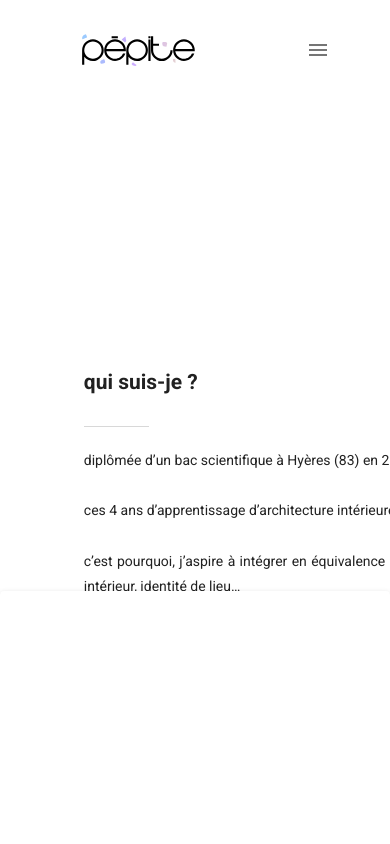
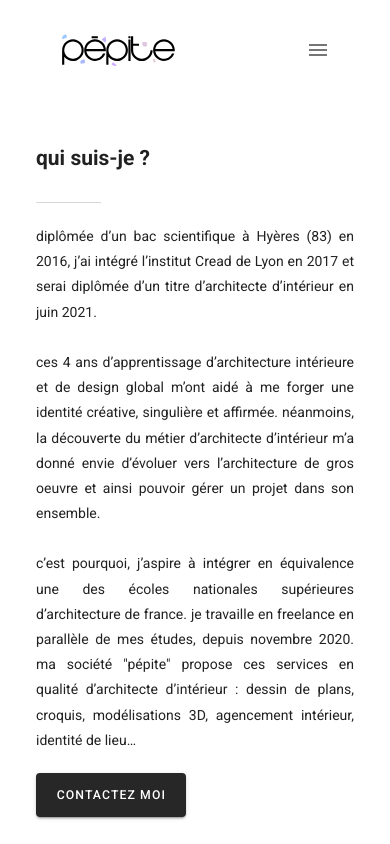
Before and after one commit to Melvinvmegen/studio-pepite, a Nuxt app: page /about in a window 390 px wide. Shown: the top 844 px of the page. Built offline with nearby package versions, Linux system fonts and the light colour scheme.

Commit message:
UP (mobile_display) responsive design

```diff
--- a/components/Banner/Banner.vue
+++ b/components/Banner/Banner.vue
@@ -39,6 +39,9 @@ export default {
   },
   computed: {
     setWidth () {
+      if (this.$vuetify.breakpoint.smAndDown) {
+        return ''
+      }
       if (!this.isMounted) {
         return 300 + 'vw'
       }
@@ -97,40 +100,89 @@ export default {
 }
 
 @media only screen and (max-width: 960px) {
-  .section-home {
-    height: 100vh !important;
+  .header {
+    max-height: 60vh !important;
   }
 
-  .header-height {
-    width: 100% !important;
-    max-height: 50vh !important;
+  .full-horizontal-container {
+    width: 100%;
+    height: 100%;
+    transform: unset;
+    transform-origin: unset;
+    position: relative;
+    overflow-y: unset;
   }
 
-  .header {
-    margin: 50px 0 0 0;
-    max-height: 40vh !important;
+  .horizontal-container {
+    display: flex;
+    overflow-x: hidden;
+    overflow-y: unset;
+    padding-left: 5vw;
+    flex-direction: column;
+    transform: unset;
+    transform-origin: unset;
+    width: 100%;
+  }
+  .about-container {
+      padding-left: unset;
+      padding-top: unset;
+      padding-bottom: unset;
+      height: 100%;
+      display: flex;
+      flex-direction: column;
+  }
+
+  .about-skill {
+    display: flex;
+    flex-direction: column;
+    align-items: center;
+    height: 100%;
+    width: 100%;
+    margin-top: unset;
+    margin-bottom: unset;
+    padding-bottom: unset;
+    padding-top: unset;
+  }
+
+  .about-skill img {
+    height: auto;
+    max-width: 100%;
+  }
+
+  .about_summary {
+    display: inline-flex;
+    width: 100%;
+    align-items: center;
+    overflow: unset;
+    height: 100%;
+    margin-top: unset;
+    margin-bottom: unset;
+    padding-top: unset;
+    padding-bottom: unset;
+    flex-direction: column;
   }
 }
 
 @media only screen and (max-width: 500px) {
   .header {
     margin: 20px 0 0 0;
-    max-height: 60vh !important;
   }
 
-  .header-height {
-    max-height: 40vh !important;
+  .horizontal-container {
+    height: auto;
+    padding-left: 0
   }
 }
 
 @media only screen and (max-width: 450px) {
   .header {
-    max-height: 65vh !important;
+    max-height: unset !important;
     margin: auto;
+    height: auto;
   }
 
-  .header-height {
-    max-height: 35vh !important;
+  .container-full-height {
+    height: auto;
   }
 }
 
@@ -139,9 +191,5 @@ export default {
     max-height: 60vh !important;
     margin: auto;
   }
-
-  .header-height {
-    max-height: 40vh !important;
-  }
 }
 </style>
--- a/components/Banner/BannerRight/BannerRight.vue
+++ b/components/Banner/BannerRight/BannerRight.vue
@@ -6,7 +6,7 @@
       .about-skill
         img(src="~/assets/about_me.jpg" width="500" data-cursor-hover data-cursor-mix-blend-mode="difference")
         .d-flex.justify-space-around
-          .about-text.col-6
+          .about-text.col-md-6.col-12
             TextHeader(:blabla="blabla")
               span(v-html="blabla.description")
       .about_summary
@@ -14,7 +14,7 @@
           .container-full-height
             img.img-full-height(src="~/assets/about_pepite.jpg" data-cursor-hover data-cursor-mix-blend-mode="difference")
         .d-flex.justify-space-around
-          .about-text.col-6
+          .about-text.col-md-6.col-12
             TextHeader(:blabla="blablaPepite")
               span(v-html="blablaPepite.description")
           //- .about-skills.col-5
@@ -56,9 +56,6 @@ export default {
         description: "une pépite par définition (au sens figuré) est une chose dont l'exceptionnelle qualité attire l'attention, un trésor. il est donc de mon devoir de faire de chacun de vos projet, une petite pépite."
       }
     }
-  },
-  mounted () {
-    console.log(this.$route.name)
   }
 }
 </script>
@@ -146,6 +143,31 @@ export default {
   .banner-img {
     max-width: 550px !important;
   }
+
+  .container-full-height {
+    overflow: unset;
+    height: 100vh;
+    margin-top: unset;
+    margin-bottom: unset;
+  }
+
+  .img-full-height {
+    transform: unset;
+    z-index: unset;
+  }
+
+  .home-container {
+    flex-direction: column;
+    width: 100%;
+    align-items: center;
+    height: auto;
+  }
+
+  .horizontal-container .v-image {
+    max-width: 100%;
+    height: auto;
+    margin-top: 10px;
+  }
 }
 
 @media only screen and (max-width: 600px) {
@@ -162,6 +184,14 @@ export default {
     min-height: 55vh !important;
   }
 
+  .home-container {
+    width: 100%;
+    flex-direction: column;
+  }
+
+  .img-full-height {
+    position: relative;
+  }
 }
 
 @media only screen and (max-width: 400px) {
--- a/components/Footer.vue
+++ b/components/Footer.vue
@@ -1,5 +1,5 @@
 <template lang="pug">
-  v-card.footer.flex(height="165")
+  v-card.footer.flex(height="170")
     v-footer(padless='' absolute)
       v-card.white.flex(flat='' tile='')
         v-card-title.white.pl-4
@@ -51,35 +51,4 @@ export default {
   .email {
     font-size: 14px;
   }
-
-  @media only screen and (max-width: 960px) {
-    .footer {
-      height: 558px !important;
-    }
-  }
-
-  @media only screen and (max-width: 600px) {
-    .footer {
-      height: 822px !important;
-    }
-  }
-
-  @media only screen and (max-width: 500px) {
-    .footer-list:last-child {
-      max-width: 100%;
-      flex: 0 0 100%;
-    }
-  }
-
-  @media only screen and (max-width: 370px) {
-    .footer {
-      height: 839px !important;
-    }
-  }
-
-  @media only screen and (max-width: 340px) {
-    .footer {
-      height: 855px !important;
-    }
-  }
 </style>
--- a/components/Logo.vue
+++ b/components/Logo.vue
@@ -31,4 +31,10 @@ export default {
   .logo img {
     max-width: 150px;
   }
+
+  @media only screen and (max-width: 500px) {
+    .logo {
+      margin-left: 0;
+    }
+  }
 </style>
--- a/layouts/default.vue
+++ b/layouts/default.vue
@@ -82,4 +82,10 @@ export default {
   .main::-webkit-scrollbar {
     display: none;
   }
+
+  @media only screen and (max-width: 960px) {
+    .main {
+      height: unset;
+    }
+  }
 </style>
--- a/pages/contact/index.vue
+++ b/pages/contact/index.vue
@@ -1,8 +1,8 @@
 <template lang="pug">
   .full
-    .d-flex.contact-container
-      .contact_content.col-5
-        .contact_content-wrap
+    .d-flex.contact-container.flex-column.flex-md-row
+      .contact_content.col-lg-5.col-md-7.col-10
+        .col-md-9.col-12
           h1.contact_title
             | contact
           .contact_text
@@ -21,7 +21,7 @@
               span.contact_details-separator.detail-separator
               span.contact_details-value.detail-value
                 | +33 6 68 37 49 80
-      .contact-img.col-6
+      .contact-img.col-6.d-flex.justify-center
         img.d-flex.justify-center.img-contact(src="~/assets/contact.jpg" width="550" data-cursor-hover data-cursor-mix-blend-mode="difference")
 
 </template>
@@ -56,11 +56,6 @@ export default {
     padding: 25vh 0;
     align-items: center;
     height: 73vh;
-  }
-
-  .contact_content-wrap {
-    width: 75%;
-    max-width: 100%;
   }
 
   .contact_title {
@@ -114,4 +109,39 @@ export default {
   .img-contact {
     margin: auto;
   }
+
+  @media only screen and (max-width: 960px) {
+    .contact-container {
+      padding: 5vh 0;
+    }
+    .contact_content {
+      padding: 0;
+      max-height: 40%;
+    }
+
+    .img-contact {
+      object-fit: contain;
+      height: 500px;
+    }
+  }
+
+  @media only screen and (max-width: 500px) {
+    .contact_content {
+      max-height: 50%;
+    }
+
+    .contact-img {
+      max-height: 50%;
+    }
+
+    .img-contact {
+      height: 400px;
+    }
+
+    .detail-value {
+      padding-left: 0 !important;
+      width: 100% !important;
+    }
+  }
+
 </style>
--- a/pages/portfolio/index.vue
+++ b/pages/portfolio/index.vue
@@ -88,7 +88,7 @@ export default {
   .scroll-container {
     position: relative;
     overflow: scroll;
-    z-index: 10;
+    z-index: 3;
     -webkit-backface-visibility: hidden;
     backface-visibility: hidden;
     -webkit-transform-style: preserve-3d;
```
